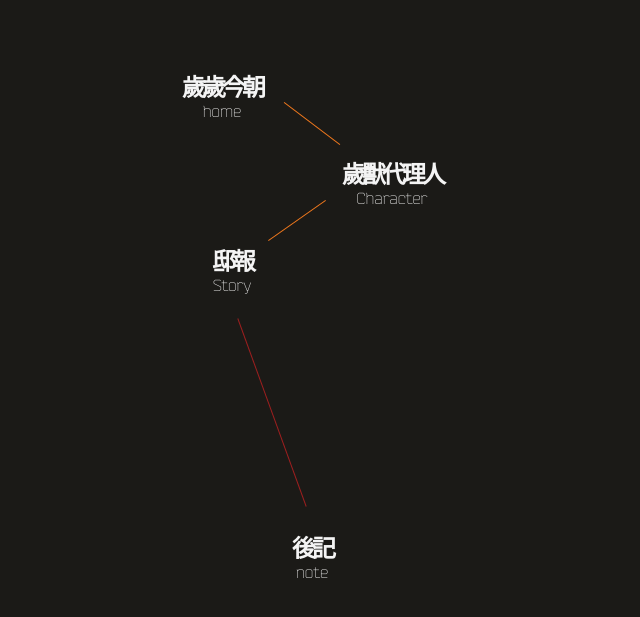
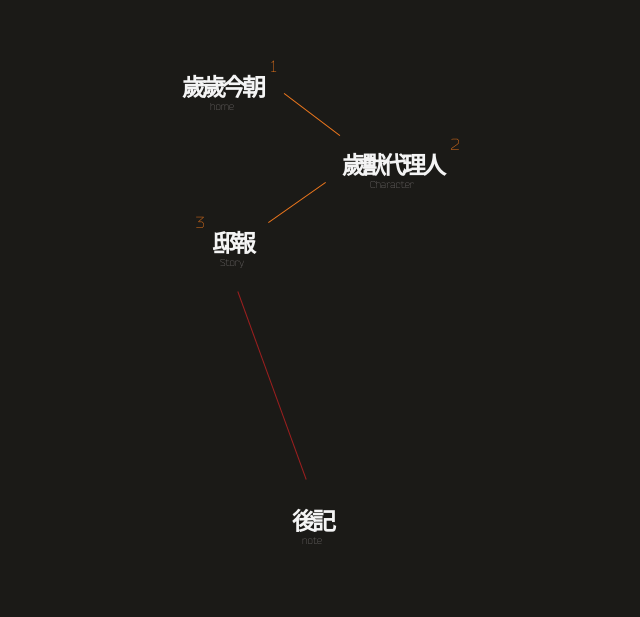
Before and after one commit to Caryolite/sui, a Vue app: page / in a window 1280 px wide. Shown: the part 103-720 px from the top of the page, without its empty margins (328-968 px from the left). Built offline with nearby package versions, Linux system fonts and the light colour scheme; a web font is replaced by a local one.

Commit message:
chore: menu

```diff
--- a/src/components/Menu.vue
+++ b/src/components/Menu.vue
@@ -3,23 +3,25 @@
     <div class="mt-[180px] pr-45">
         <h2>歲歲今朝</h2>
         <p>home</p>
+        <span class="num1">1</span>
     </div>
     <div class="line1"></div>
     <div class="mt-10 pl-40">
         <h2>歲獸代理人</h2>
         <p>Character</p>
+        <span class="num2">2</span>
     </div>
     <div class="line2"></div>
     <div class="mt-10 pr-40">
         <h2>邸報</h2>
         <p>Story</p>
+        <span class="num3">3</span>
     </div>
     <div class="line3"></div>
     <div class="mt-60">
         <h2>後記</h2>
         <p>note</p>
     </div>
-    <!-- fuck -->
 </div>
 
 </template>
@@ -37,6 +39,8 @@ h2 {
 }
 p {
     text-align: center;
+    font-size: 10px;
+    color: var(--color-gray);
     /* margin: 0; */
 }
 .line1 {
@@ -57,4 +61,20 @@ p {
     border-top: 1px solid var(--color-red);
     transform: translateX(-40px) translateY(115px) rotate(70deg);
 }
+span {
+    position: absolute;
+    transform: translateX(60px);
+}
+.num1 {
+    color: var(--color-orange);
+    transform: translateX(160px) translateY(-60px);
+}
+.num2 {
+    color: var(--color-orange);
+    transform: translateX(180px) translateY(-60px);
+}
+.num3 {
+    color: var(--color-orange);
+    transform: translateX(85px) translateY(-60px);
+}
 </style>
```
